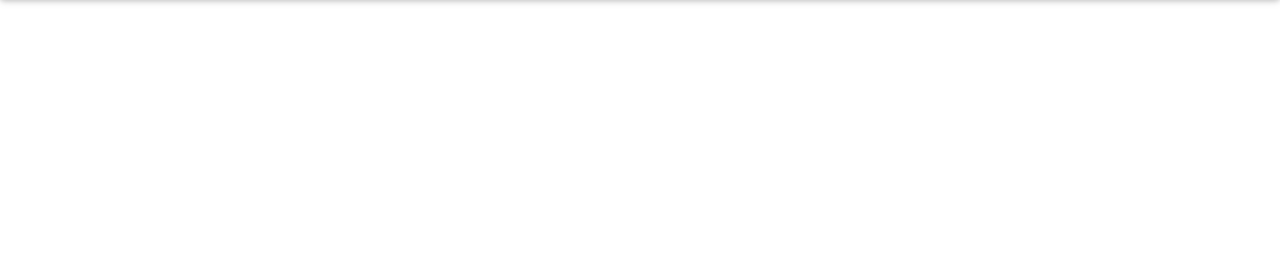
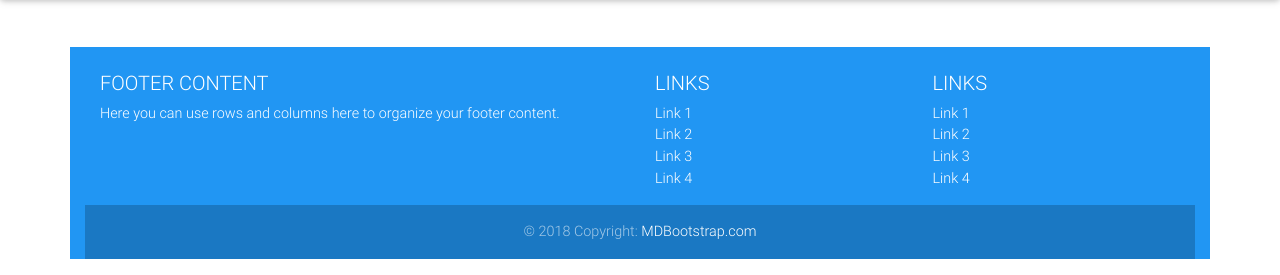
Before and after one commit to Alexmhack/bootstrap_django, a Django app: page / in a window 1280 px wide. Shown: the part 525-800 px from the top of the page. Run offline with Django 3.2, Linux system fonts and the light colour scheme; some libraries are stand-ins or nearby versions.

Commit message:
include footer template at the bottom

```diff
--- a/templates/base.html
+++ b/templates/base.html
@@ -19,13 +19,14 @@
 </head>
 
 <body>
+    <!-- Start your project here-->
 	{% include "navbar.html" %}
-    <!-- Start your project here-->
 
             {% block content %}
 
             {% endblock content %}
 
+    {% include "footer.html" %}
     <!-- /Start your project here-->
 
     <!-- SCRIPTS -->
```
